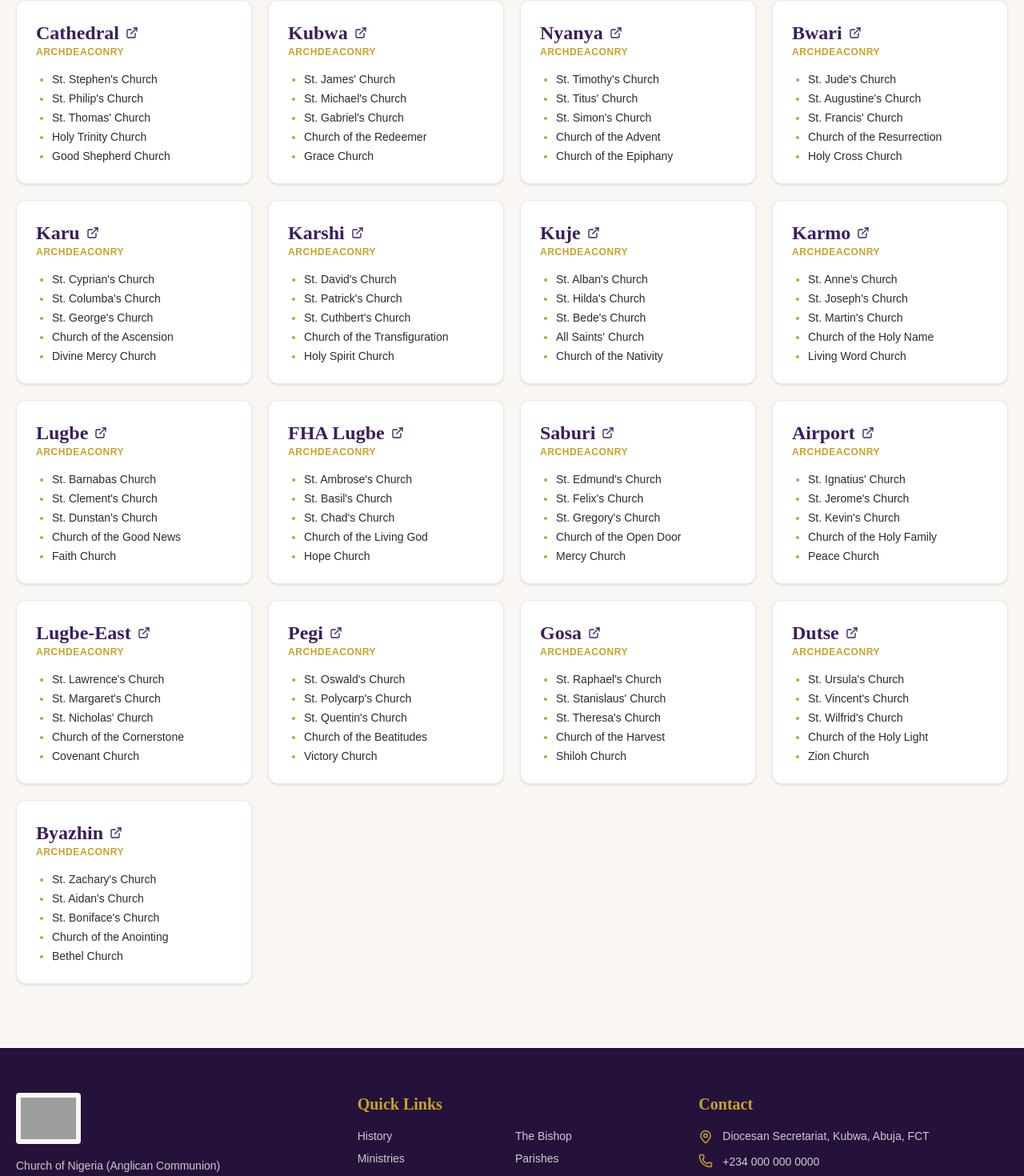
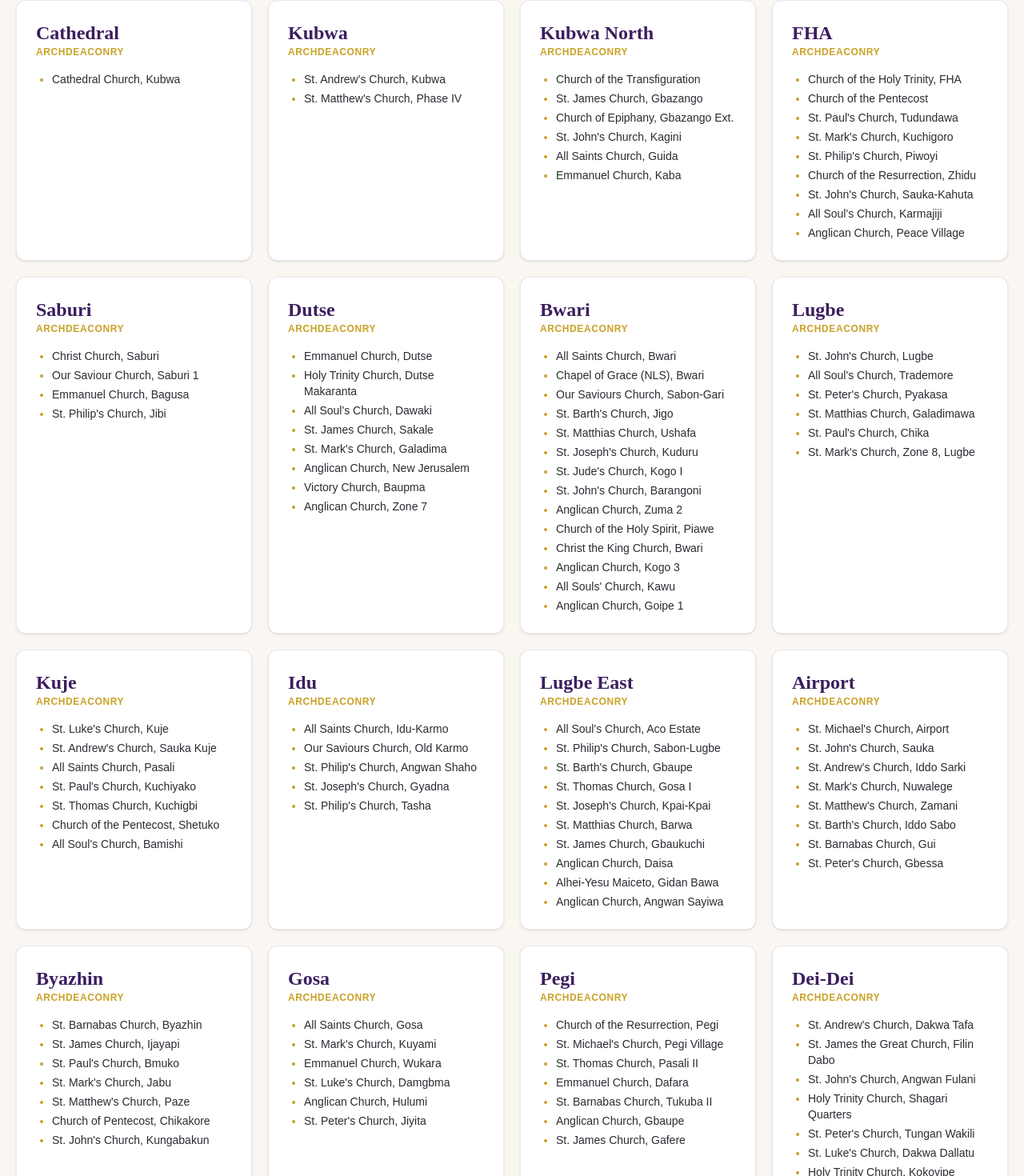
Before and after one commit to justicefriday/kubwa-diocese, a React (Vite) app: page /parishes in a window 1280 px wide. Shown: the part 579-2049 px from the top of the page at 80% size. Built offline with nearby package versions, Linux system fonts and the light colour scheme; grey boxes are pictures that could not be loaded.

Commit message:
history fixed

```diff
--- a/src/data/events.js
+++ b/src/data/events.js
@@ -7,9 +7,21 @@ export const events = [
     time: '8:00 am',
   },
   {
-    date: '2027-07-22',
-    title: 'Diocesan Synod',
+    date: '2027',
+    title: '2027 Diocesan Synod',
     place: 'Hosted by Dutse Archdeaconry',
-    time: '9:00 am',
+    // time: '9:00 am',
+  },
+   {
+    date: '2028',
+    title: '2028 Diocesan Synod',
+    place: 'Hosted by FHA Archdeaconry',
+    // time: '9:00 am',
+  },
+   {
+    date: '2029',
+    title: '2029 Diocesan Synod',
+    place: 'Hosted by Kubwa Archdeaconry',
+    // time: '9:00 am',
   },
 ]
--- a/src/data/history.js
+++ b/src/data/history.js
@@ -59,7 +59,7 @@ export const sections = [
   {
     title: 'Growth of the Archdeaconries',
     paragraphs: [
-      'The diocese began with six archdeaconries and has grown to seventeen. Each one has taken on a giant project of its own, from new churches and vicarages to halls and conference centres, and many more are quietly going on across the diocese.',
+      'The Diocese began with six archdeaconries and has since grown to twenty-two. Each archdeaconry has undertaken a major project of its own, ranging from the construction of new churches and vicarages to halls, conference centres and schools. Many more projects are also quietly progressing across the Diocese.As part of its evangelical mission and drive for expansion, on Saturday 15th of November 2025, the Church of Nigeria carved out the Nyanya, Karu, Karshi, Jikwoyi West, and Jikwoyi North Archdeaconries, together with their surrounding areas, from the Diocese to form the newly created Keffi-Karshi Missionary Diocese.',
     ],
     chips: true,
   },
--- a/src/data/parishes.js
+++ b/src/data/parishes.js
@@ -1,29 +1,155 @@
-// PLACEHOLDER DATA: every parish name below is invented. Replace with the real ones.
-// To replace one archdeaconry, edit its list. To remove its website link, set its url to ''.
+// To add a website link for an archdeaconry, put its address in url. An empty url shows plain text.
+// To add or remove a parish, edit that archdeaconry's list.
 
 const data = {
-  Cathedral: ["St. Stephen's Church", "St. Philip's Church", "St. Thomas' Church", "Holy Trinity Church", "Good Shepherd Church"],
-  Kubwa: ["St. James' Church", "St. Michael's Church", "St. Gabriel's Church", "Church of the Redeemer", "Grace Church"],
-  Nyanya: ["St. Timothy's Church", "St. Titus' Church", "St. Simon's Church", "Church of the Advent", "Church of the Epiphany"],
-  Bwari: ["St. Jude's Church", "St. Augustine's Church", "St. Francis' Church", "Church of the Resurrection", "Holy Cross Church"],
-  Karu: ["St. Cyprian's Church", "St. Columba's Church", "St. George's Church", "Church of the Ascension", "Divine Mercy Church"],
-  Karshi: ["St. David's Church", "St. Patrick's Church", "St. Cuthbert's Church", "Church of the Transfiguration", "Holy Spirit Church"],
-  Kuje: ["St. Alban's Church", "St. Hilda's Church", "St. Bede's Church", "All Saints' Church", "Church of the Nativity"],
-  Karmo: ["St. Anne's Church", "St. Joseph's Church", "St. Martin's Church", "Church of the Holy Name", "Living Word Church"],
-  Lugbe: ["St. Barnabas Church", "St. Clement's Church", "St. Dunstan's Church", "Church of the Good News", "Faith Church"],
-  "FHA Lugbe": ["St. Ambrose's Church", "St. Basil's Church", "St. Chad's Church", "Church of the Living God", "Hope Church"],
-  Saburi: ["St. Edmund's Church", "St. Felix's Church", "St. Gregory's Church", "Church of the Open Door", "Mercy Church"],
-  Airport: ["St. Ignatius' Church", "St. Jerome's Church", "St. Kevin's Church", "Church of the Holy Family", "Peace Church"],
-  "Lugbe-East": ["St. Lawrence's Church", "St. Margaret's Church", "St. Nicholas' Church", "Church of the Cornerstone", "Covenant Church"],
-  Pegi: ["St. Oswald's Church", "St. Polycarp's Church", "St. Quentin's Church", "Church of the Beatitudes", "Victory Church"],
-  Gosa: ["St. Raphael's Church", "St. Stanislaus' Church", "St. Theresa's Church", "Church of the Harvest", "Shiloh Church"],
-  Dutse: ["St. Ursula's Church", "St. Vincent's Church", "St. Wilfrid's Church", "Church of the Holy Light", "Zion Church"],
-  Byazhin: ["St. Zachary's Church", "St. Aidan's Church", "St. Boniface's Church", "Church of the Anointing", "Bethel Church"],
+  Cathedral: ["Cathedral Church, Kubwa"],
+  Kubwa: ["St. Andrew's Church, Kubwa", "St. Matthew's Church, Phase IV"],
+  "Kubwa North": [
+    "Church of the Transfiguration",
+    "St. James Church, Gbazango",
+    "Church of Epiphany, Gbazango Ext.",
+    "St. John's Church, Kagini",
+    "All Saints Church, Guida",
+    "Emmanuel Church, Kaba",
+  ],
+  FHA: [
+    "Church of the Holy Trinity, FHA",
+    "Church of the Pentecost",
+    "St. Paul's Church, Tudundawa",
+    "St. Mark's Church, Kuchigoro",
+    "St. Philip's Church, Piwoyi",
+    "Church of the Resurrection, Zhidu",
+    "St. John's Church, Sauka-Kahuta",
+    "All Soul's Church, Karmajiji",
+    "Anglican Church, Peace Village",
+  ],
+  Saburi: [
+    "Christ Church, Saburi",
+    "Our Saviour Church, Saburi 1",
+    "Emmanuel Church, Bagusa",
+    "St. Philip's Church, Jibi",
+  ],
+  Dutse: [
+    "Emmanuel Church, Dutse",
+    "Holy Trinity Church, Dutse Makaranta",
+    "All Soul's Church, Dawaki",
+    "St. James Church, Sakale",
+    "St. Mark's Church, Galadima",
+    "Anglican Church, New Jerusalem",
+    "Victory Church, Baupma",
+    "Anglican Church, Zone 7",
+  ],
+  Bwari: [
+    "All Saints Church, Bwari",
+    "Chapel of Grace (NLS), Bwari",
+    "Our Saviours Church, Sabon-Gari",
+    "St. Barth's Church, Jigo",
+    "St. Matthias Church, Ushafa",
+    "St. Joseph's Church, Kuduru",
+    "St. Jude's Church, Kogo I",
+    "St. John's Church, Barangoni",
+    "Anglican Church, Zuma 2",
+    "Church of the Holy Spirit, Piawe",
+    "Christ the King Church, Bwari",
+    "Anglican Church, Kogo 3",
+    "All Souls' Church, Kawu",
+    "Anglican Church, Goipe 1",
+  ],
+  Lugbe: [
+    "St. John's Church, Lugbe",
+    "All Soul's Church, Trademore",
+    "St. Peter's Church, Pyakasa",
+    "St. Matthias Church, Galadimawa",
+    "St. Paul's Church, Chika",
+    "St. Mark's Church, Zone 8, Lugbe",
+  ],
+  Kuje: [
+    "St. Luke's Church, Kuje",
+    "St. Andrew's Church, Sauka Kuje",
+    "All Saints Church, Pasali",
+    "St. Paul's Church, Kuchiyako",
+    "St. Thomas Church, Kuchigbi",
+    "Church of the Pentecost, Shetuko",
+    "All Soul's Church, Bamishi",
+  ],
+  Idu: [
+    "All Saints Church, Idu-Karmo",
+    "Our Saviours Church, Old Karmo",
+    "St. Philip's Church, Angwan Shaho",
+    "St. Joseph's Church, Gyadna",
+    "St. Philip's Church, Tasha",
+  ],
+  "Lugbe East": [
+    "All Soul's Church, Aco Estate",
+    "St. Philip's Church, Sabon-Lugbe",
+    "St. Barth's Church, Gbaupe",
+    "St. Thomas Church, Gosa I",
+    "St. Joseph's Church, Kpai-Kpai",
+    "St. Matthias Church, Barwa",
+    "St. James Church, Gbaukuchi",
+    "Anglican Church, Daisa",
+    "Alhei-Yesu Maiceto, Gidan Bawa",
+    "Anglican Church, Angwan Sayiwa",
+  ],
+  Airport: [
+    "St. Michael's Church, Airport",
+    "St. John's Church, Sauka",
+    "St. Andrew's Church, Iddo Sarki",
+    "St. Mark's Church, Nuwalege",
+    "St. Matthew's Church, Zamani",
+    "St. Barth's Church, Iddo Sabo",
+    "St. Barnabas Church, Gui",
+    "St. Peter's Church, Gbessa",
+  ],
+  Byazhin: [
+    "St. Barnabas Church, Byazhin",
+    "St. James Church, Ijayapi",
+    "St. Paul's Church, Bmuko",
+    "St. Mark's Church, Jabu",
+    "St. Matthew's Church, Paze",
+    "Church of Pentecost, Chikakore",
+    "St. John's Church, Kungabakun",
+  ],
+  Gosa: [
+    "All Saints Church, Gosa",
+    "St. Mark's Church, Kuyami",
+    "Emmanuel Church, Wukara",
+    "St. Luke's Church, Damgbma",
+    "Anglican Church, Hulumi",
+    "St. Peter's Church, Jiyita",
+  ],
+  Pegi: [
+    "Church of the Resurrection, Pegi",
+    "St. Michael's Church, Pegi Village",
+    "St. Thomas Church, Pasali II",
+    "Emmanuel Church, Dafara",
+    "St. Barnabas Church, Tukuba II",
+    "Anglican Church, Gbaupe",
+    "St. James Church, Gafere",
+  ],
+  "Dei-Dei": [
+    "St. Andrew's Church, Dakwa Tafa",
+    "St. James the Great Church, Filin Dabo",
+    "St. John's Church, Angwan Fulani",
+    "Holy Trinity Church, Shagari Quarters",
+    "St. Peter's Church, Tungan Wakili",
+    "St. Luke's Church, Dakwa Dallatu",
+    "Holy Trinity Church, Kokoyipe",
+    "St. Mark's Church, Gofidna",
+  ],
+  "Gwa-Gwa": [
+    "St. James Church, Gwagwa",
+    "St. Barnabas Church, Jiwa",
+    "St. Michael's Church, Saburi (4 Bed Room)",
+    "St. Matthew's Church, Zaudna",
+    "Anglican Church, Jiwa 2",
+    "St. Jude's Church, Karasana",
+  ],
 }
 
 export const archdeaconries = Object.entries(data).map(([name, parishes]) => ({
   name,
-  url: 'https://example.com', // replace with the archdeaconry's real website
+  url: '', // paste the archdeaconry's website here to make its name clickable
   parishes,
 }))
 
```
